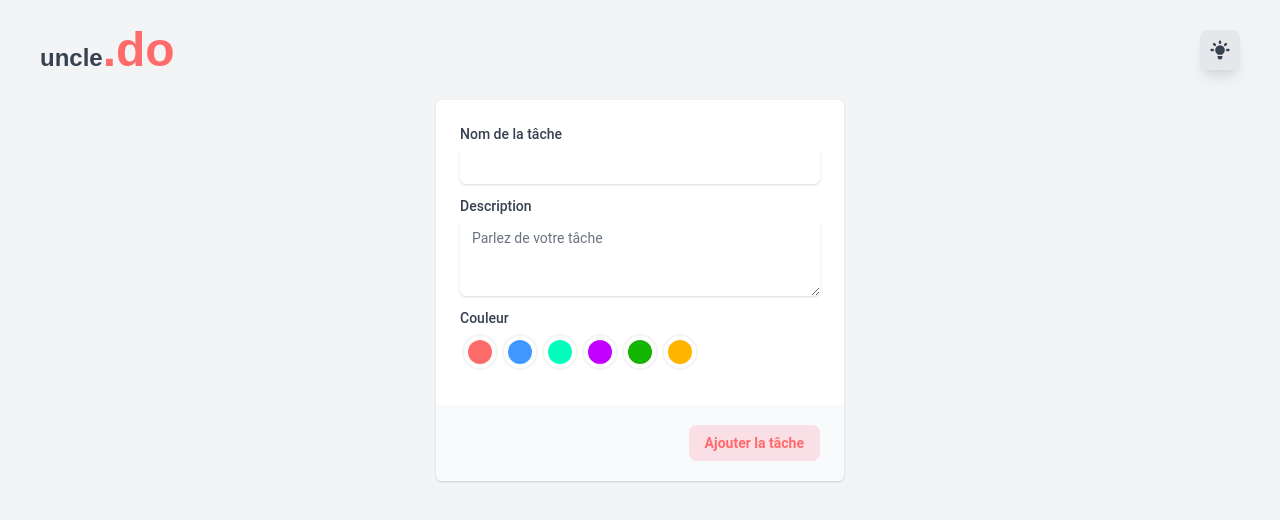
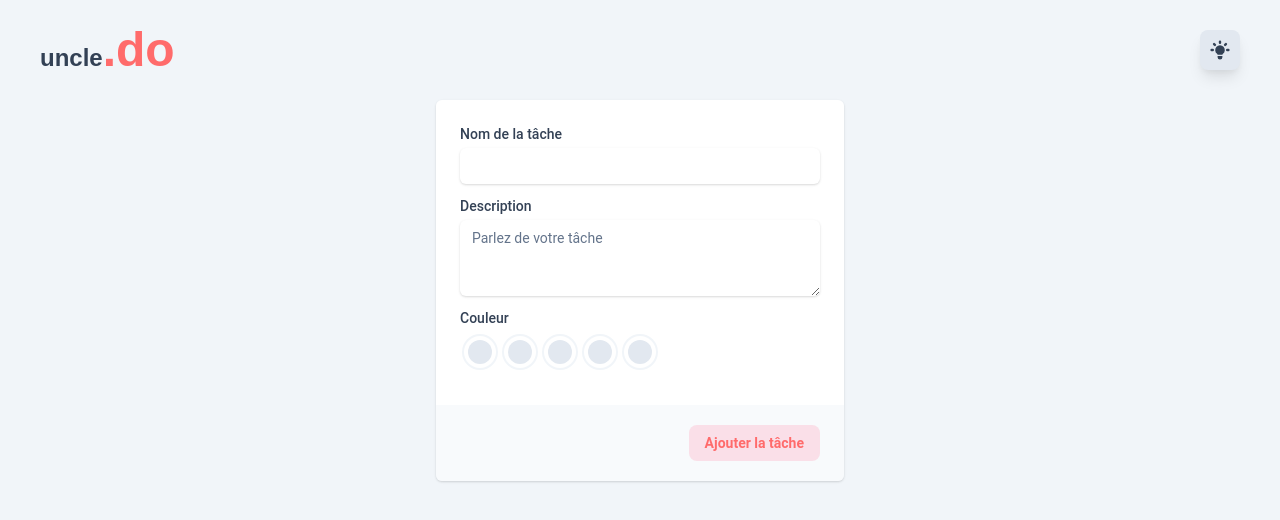
Before and after one commit to Uncle-Sam-Mako/Uncle.do, a React (Create React App) app: page / in a window 1280 px wide. Both pictures are taken after typing "Sample" into the empty fields and a click on the button "Commencer". Shown: the top 520 px of the page. Built offline with nearby package versions, Linux system fonts and the light colour scheme.

Commit message:
Update LoginForm.js, fix @tailwind/jit dependancies

```diff
--- a/package.json
+++ b/package.json
@@ -8,6 +8,7 @@
     "@testing-library/jest-dom": "^5.11.4",
     "@testing-library/react": "^11.1.0",
     "@testing-library/user-event": "^12.1.10",
+    "postcss": "^8.3.11",
     "react": "^17.0.2",
     "react-dom": "^17.0.2",
     "react-router-dom": "^5.3.0",
@@ -39,8 +40,8 @@
     ]
   },
   "devDependencies": {
+    "@tailwindcss/jit": "^0.1.18",
     "autoprefixer": "^9.8.6",
-    "postcss": "^7.0.36",
-    "tailwindcss": "npm:@tailwindcss/postcss7-compat@^2.2.14"
+    "tailwindcss": "npm:@tailwindcss/postcss7-compat@^2.2.17"
   }
 }
--- a/src/components/Form.js
+++ b/src/components/Form.js
@@ -1,26 +1,27 @@
+import { Component } from 'react';
 import Input from './Input';
-import Radio from './Radio'
+import Radio from './Radio';
+export default class Form extends Component {
 
-export default function Form() {
+  render(){
     return (
       <>
         <div className="mt-10 sm:px-5 sm:mt-0 max-w-md mx-auto ">
           <div className="">
             <div className="mt-5 md:mt-0 md:col-span-2">
-            <form action="#" method="POST">
+              <form action="#" >
                 <div className="shadow overflow-hidden sm:rounded-md">
-                <div className="px-4 py-5 bg-white dark:bg-gray-800 sm:p-6">
+                  <div className="px-4 py-5 bg-white dark:bg-gray-800 sm:p-6 ">
                     <div className="">
                       <Input type="text" label="Nom de la tâche"></Input>
                       <Input type="textarea" label="Description"></Input>
                       <div className="block text-sm font-medium text-gray-700 dark:text-gray-500">
                           <label htmlFor="color">Couleur</label>
                           <div className="inputs my-3">
-                            <Radio color="#FF6B6B" colorId="red"></Radio>
+                              <Radio color="rgb(2, 132, 199)" colorId="blue"></Radio>
                               <Radio color="#3e98ff" colorId="blue"></Radio>
                               <Radio color="#00ffbf" colorId="cyan"></Radio>
                               <Radio color="#c300ff" colorId="purple"></Radio>
-                            <Radio color="#15b400" colorId="green"></Radio>
                               <Radio color="#ffb400" colorId="yellow"></Radio>
                           </div>
                       </div>
@@ -42,3 +43,4 @@ export default function Form() {
       </>
     )
   }
+}
--- a/src/components/Input.js
+++ b/src/components/Input.js
@@ -10,6 +10,7 @@ const Input = function(props){
                 id="about"
                 name="about"
                 rows={3}
+                required
                 className="shadow focus:ring-0 focus:shadow-md  mt-1 block w-full sm:text-sm border rounded-md dark:bg-gray-600"
                 placeholder="Parlez de votre tâche"
                 defaultValue={''}
--- a/src/components/LoginForm.js
+++ b/src/components/LoginForm.js
@@ -1,6 +1,7 @@
 import { Component } from 'react';
 import Input from './Input';
 import { Redirect } from 'react-router';
+import Navbar from './Navbar';
 
 class LoginForm extends Component {
   state = {
@@ -20,7 +21,11 @@ class LoginForm extends Component {
     }
     return (
       <>
-        <div className="mt-10 sm:px-5 sm:mt-0 max-w-md mx-auto ">
+      <div className="App text-gray-700 dark:text-gray-50 bg-gray-100 dark:bg-gray-900">
+          <header className="App-header">
+            <Navbar></Navbar>
+          </header>
+          <div className="mt-10 sm:px-5 sm:mt-0 max-w-md mx-auto ">
           <div className="">
             <div className="mt-5 md:mt-0 md:col-span-2">
               <form action="#" onSubmit={this.handleSubmit}>
@@ -43,6 +48,7 @@ class LoginForm extends Component {
             </div>
           </div>
         </div>
+      </div>
       </>
     )
   }
--- a/src/components/Radio.js
+++ b/src/components/Radio.js
@@ -1,10 +1,13 @@
 
+function handleChange(e){
+    console.log(e.target.id)
+}
 
 export default function Radio(props){
     return(
         <div className="inline-block mx-2">
-              <input type="radio" name="color" id={props.colorId} className="hidden peer"/>
-              <label title={props.colorId} htmlFor={props.colorId} className="h-6 w-6 rounded-full flex justify-center items-center bg-p-100 ring-2 ring-offset-4 ring-gray-100 ring-offset-white peer-checked:ring-blue-400 peer-checked:bg-blue-500 cursor-pointer transition" style={{"background" : props.color}}></label>
+              <input type="radio" onChange={handleChange} name="color" id={props.colorId} className="peer sr-only hidden"/>
+              <label title={props.colorId} htmlFor={props.colorId} className={'h-6 w-6 rounded-full flex justify-center items-center ring-2 ring-offset-4 ring-gray-100 ring-offset-white dark:ring-gray-500 dark:ring-offset-gray-800 peer-checked:ring-blue-500 cursor-pointer transition bg-gray-200'}></label>
         </div>
     )
 }
--- a/tailwind.config.js
+++ b/tailwind.config.js
@@ -5,7 +5,8 @@ require('tailwindcss/')
 
 
 module.exports = {
-  purge: ['./src/**/*.{js,jsx,ts,tsx}', './public/index.html'],
+  mode : 'jit',
+  purge: ['./src/**/*.{js,jsx,ts,tsx}', './public/index.html', './src/components/**/*.{html,js}'],
   darkMode: 'class', // or 'media' or 'class'
   theme: {
     screens: {
@@ -15,7 +16,8 @@ module.exports = {
       xl: '1440px',
     },
     colors: {
-      gray: colors.coolGray,
+      gray: colors.blueGray,
+      indigo: colors.indigo,
       yellow : colors.yellow,
       blue: colors.sky,
       red: colors.rose,
```
Also changed, not shown: 2 other files (tests, documents, lock files or other folders). Lines whose indentation alone changed are shown as unchanged.
